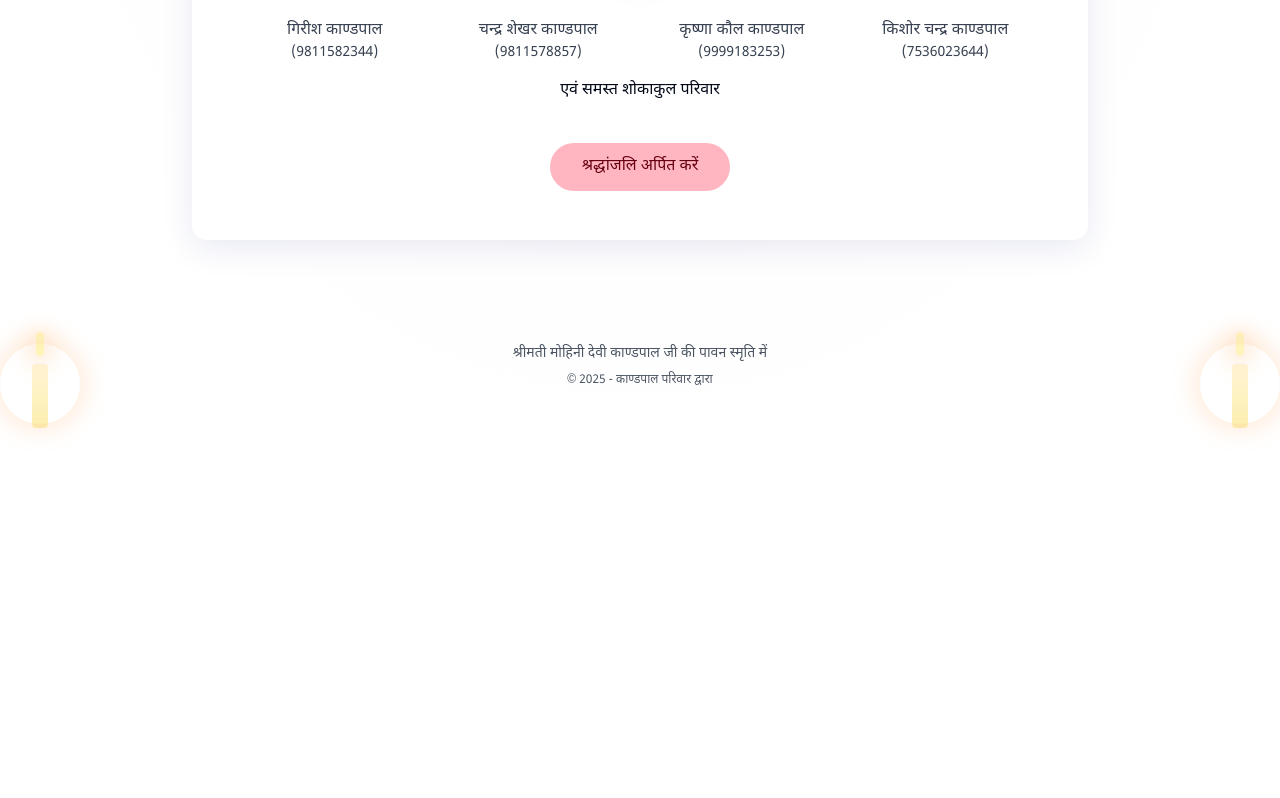
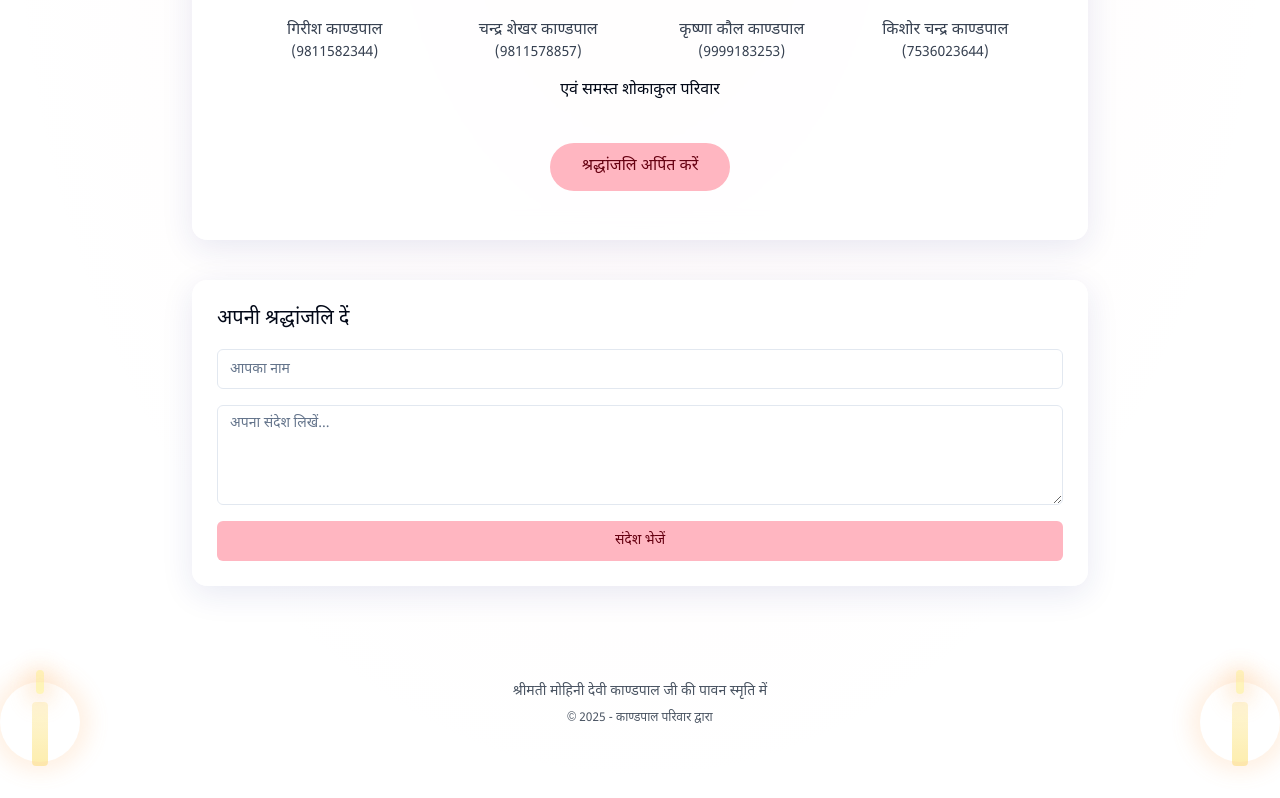
Before and after one commit to Avika2211/antim-shraddha-anjali-website, a React (Vite) app: page / in a window 1280 px wide. Shown: the part 1094-1892 px from the top of the page. Before the commit the page ends 1554 px from the top, so only its background shows below. Built offline with nearby package versions, Linux system fonts and the light colour scheme.

Commit message:
Add comment section
Implement a comment section with name input and display functionality.

```diff
--- /dev/null
+++ b/src/components/CommentSection.tsx
@@ -0,0 +1,77 @@
+
+import React, { useState } from 'react';
+import { Card } from '@/components/ui/card';
+import { Button } from '@/components/ui/button';
+import { Input } from '@/components/ui/input';
+import { Textarea } from '@/components/ui/textarea';
+import { Comment } from '@/types/Comment';
+
+const CommentSection: React.FC = () => {
+  const [comments, setComments] = useState<Comment[]>([]);
+  const [name, setName] = useState('');
+  const [message, setMessage] = useState('');
+
+  const handleSubmit = (e: React.FormEvent) => {
+    e.preventDefault();
+    if (!name.trim() || !message.trim()) return;
+
+    const newComment: Comment = {
+      id: Date.now().toString(),
+      name: name.trim(),
+      message: message.trim(),
+      timestamp: new Date().toLocaleString('hi-IN')
+    };
+
+    setComments(prev => [newComment, ...prev]);
+    setName('');
+    setMessage('');
+  };
+
+  return (
+    <div className="w-full max-w-4xl mx-auto mt-8">
+      <Card className="p-6 glass-card mb-8">
+        <h3 className="text-xl font-medium mb-4">अपनी श्रद्धांजलि दें</h3>
+        <form onSubmit={handleSubmit} className="space-y-4">
+          <div>
+            <Input
+              placeholder="आपका नाम"
+              value={name}
+              onChange={(e) => setName(e.target.value)}
+              className="bg-white/50"
+            />
+          </div>
+          <div>
+            <Textarea
+              placeholder="अपना संदेश लिखें..."
+              value={message}
+              onChange={(e) => setMessage(e.target.value)}
+              className="bg-white/50 min-h-[100px]"
+            />
+          </div>
+          <Button
+            type="submit"
+            className="w-full bg-petal hover:bg-petal-dark text-primary-foreground"
+          >
+            संदेश भेजें
+          </Button>
+        </form>
+      </Card>
+
+      <div className="space-y-4">
+        {comments.map((comment) => (
+          <Card key={comment.id} className="p-4 glass-card">
+            <div className="flex flex-col gap-2">
+              <div className="flex justify-between items-start">
+                <h4 className="font-medium text-lg">{comment.name}</h4>
+                <span className="text-sm text-gray-500">{comment.timestamp}</span>
+              </div>
+              <p className="text-gray-700 whitespace-pre-wrap">{comment.message}</p>
+            </div>
+          </Card>
+        ))}
+      </div>
+    </div>
+  );
+};
+
+export default CommentSection;
--- a/src/components/Tribute.tsx
+++ b/src/components/Tribute.tsx
@@ -1,6 +1,6 @@
-
 import React, { useState } from 'react';
 import PetalFall from './PetalFall';
+import CommentSection from './CommentSection';
 
 const Tribute: React.FC = () => {
   const [showPetals, setShowPetals] = useState(false);
@@ -127,7 +127,10 @@ const Tribute: React.FC = () => {
         </div>
       </div>
 
-      {/* Petal fall animation */}
+      {/* Add CommentSection after the tribute content */}
+      <CommentSection />
+
+      {/* Keep PetalFall component */}
       <PetalFall isActive={showPetals} />
     </div>
   );
--- /dev/null
+++ b/src/types/Comment.ts
@@ -0,0 +1,7 @@
+
+export interface Comment {
+  id: string;
+  name: string;
+  message: string;
+  timestamp: string;
+}
```
